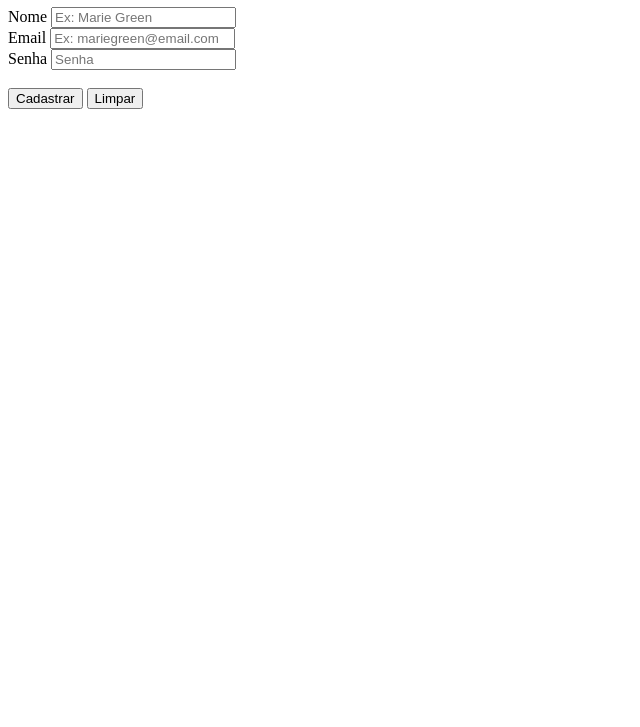
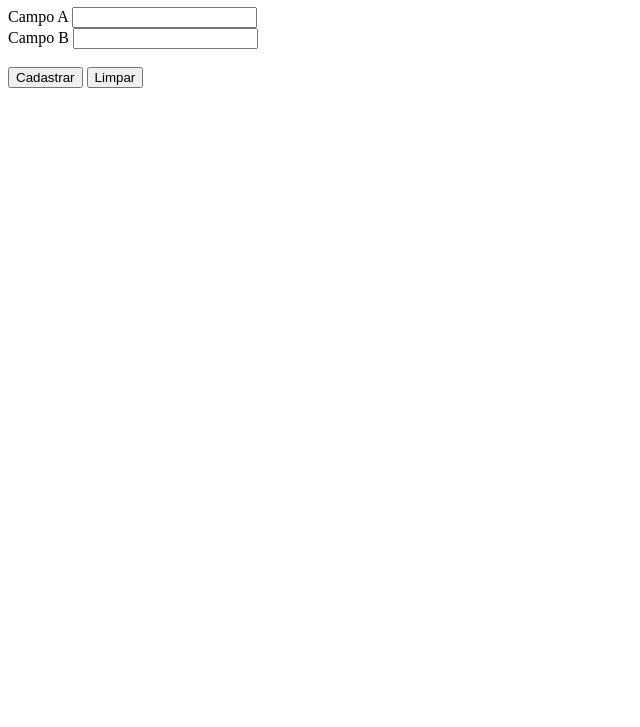
Before and after one commit to danyllorobemar/curso_ebac_frontend, a plain HTML site: page Formulario.html in a window 1280 px wide. Shown: the part 73-800 px from the top of the page, without its empty margins (0-640 px from the left). Drawn offline with Linux system fonts and the light colour scheme.

Commit message:
Created a validated form

```diff
--- a/Formulario.html
+++ b/Formulario.html
@@ -3,23 +3,21 @@
 <head>
     <meta charset="UTF-8">
     <meta name="viewport" content="width=device-width, initial-scale=1.0">
-    <title>Document</title>
+    <title>Formulário</title>
 </head>
 <body>
     <h1>Formulário</h1>
-    <form>
-        <label for="nome">Nome</label>
-        <input type="text" id="nome" placeholder="Ex: Marie Green" required>
+    <form onsubmit="validarFormulario()">
+        <label for="campoA">Campo A</label>
+        <input type="number" id="campoA" required>
         <br>
-        <label for="email">Email</label>
-        <input type="email" id="email" placeholder="Ex: mariegreen@email.com" required>
-        <br>
-        <label for="password">Senha</label>
-        <input type="password" id="password" placeholder="Senha" required>
+        <label for="campoB">Campo B</label>
+        <input type="number" id="campoB" required>
         <br>
         <br>
         <button type="submit">Cadastrar</button>
         <button type="reset">Limpar</button>
     </form>
+<script src="./main.js"></script>
 </body>
 </html>
```
